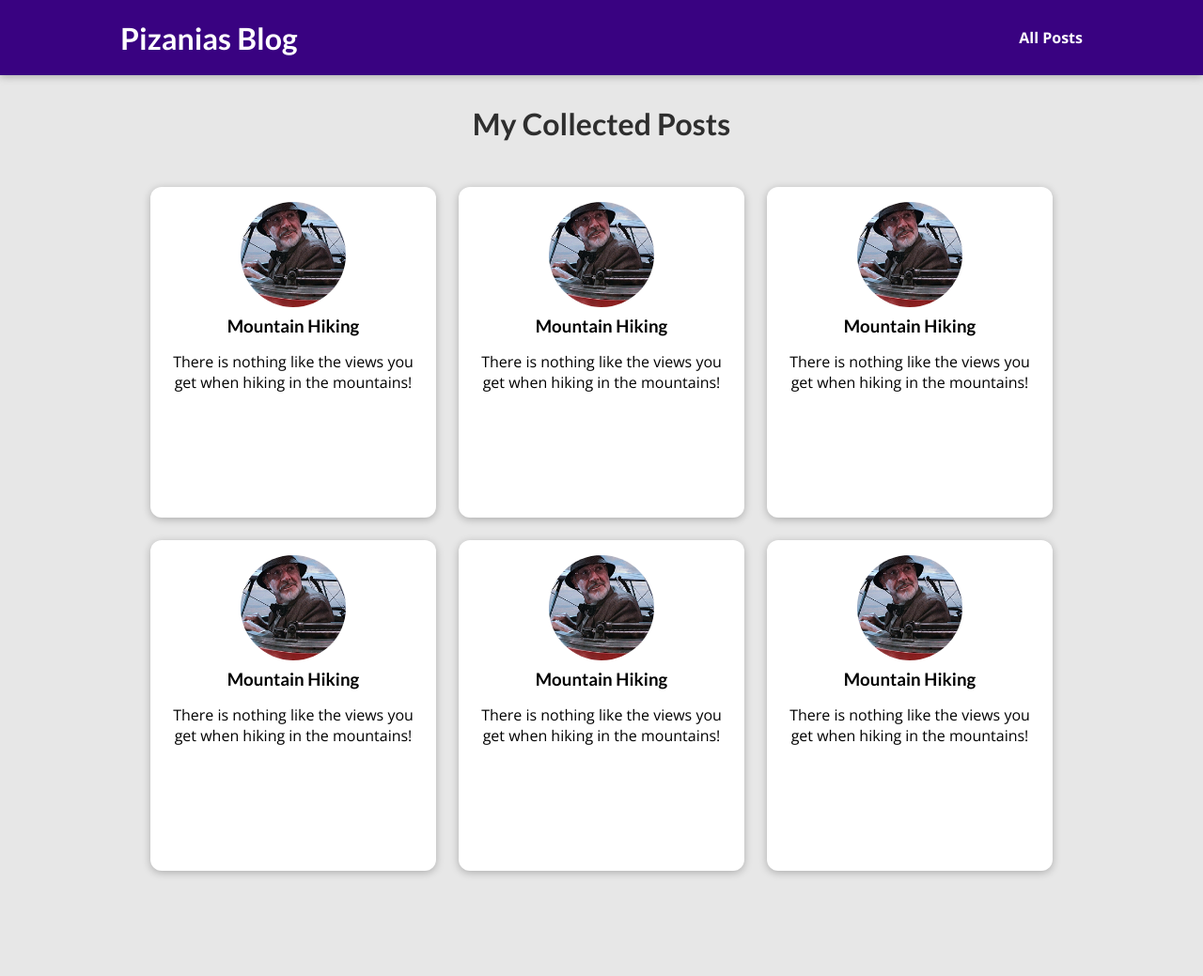
After one commit to Pizanias-S/Python-Django-Blog, a Django app: template blog/templates/blog/all-posts.html in a window 1280 px wide. The commit adds this page. Shown: the whole page at 94% size. Run offline with Django 4.2, Linux system fonts and the light colour scheme; the template is opened without the code that fills it, so the values that code supplies are empty.

Commit message:
My blog main

```diff
--- /dev/null
+++ b/blog/static/blog/all-posts.css
@@ -0,0 +1,43 @@
+body {
+  background-color: #e7e7e7;
+}
+
+#main-navigation {
+  background-color: #390281;
+  box-shadow: 0 2px 8px rgba(0, 0, 0, 0.25);
+}
+
+#all-posts {
+  margin: 7rem auto;
+  width: 90%;
+  max-width: 60rem;
+}
+
+#all-posts h2 {
+  text-align: center;
+  font-size: 2rem;
+  color: #2e2e2e;
+  margin: 3rem 0;
+}
+
+ul {
+  list-style: none;
+  margin: 0;
+  padding: 0;
+  display: grid;
+  grid-template-columns: repeat(auto-fill, minmax(17rem, 1fr));
+  gap: 1.5rem;
+}
+
+.post img {
+  width: 7rem;
+  height: 7rem;
+}
+
+.post a {
+  height: 22rem;
+  transform-origin: center;
+  box-shadow: 0 2px 8px rgba(0, 0, 0, 0.25);
+  border-radius: 12px;
+  background-color: white;
+}
--- /dev/null
+++ b/blog/static/blog/post.css
@@ -0,0 +1,43 @@
+.post {
+  display: flex;
+  flex-direction: column;
+  align-items: center;
+  text-align: center;
+}
+
+.post a {
+  text-decoration: none;
+  color: black;
+  transition: all 0.2s ease;
+  padding: 1rem;
+}
+
+.post a:hover,
+.post a:active {
+  transform: scale(1.1);
+  background-color: #390281;
+  color: white;
+}
+
+.post img {
+  width: 5rem;
+  height: 5rem;
+  object-fit: cover;
+  border-radius: 50%;
+}
+
+.post h3 {
+  margin: 0.25rem 0;
+}
+
+.post time {
+  color: #666666;
+  margin: 0.25rem;
+  font-style: italic;
+  font-size: 0.85rem;
+}
+
+.post:hover time,
+.post:active time {
+  color: white;
+}
--- /dev/null
+++ b/blog/templates/blog/all-posts.html
@@ -0,0 +1,26 @@
+{% extends "base.html" %}
+{% load static %}
+
+{% block title %}
+    All My Posts
+{% endblock %}
+
+{% block css_files %}
+    <link rel="stylesheet" href="{% static "blog/post.css" %}"/>
+    <link rel="stylesheet" href="{% static "blog/all-posts.css" %}"/>
+{% endblock %}
+
+{% block content %}
+<section id="all-posts">
+    <h2>My Collected Posts</h2>
+
+    <ul>
+        {% include "blog/includes/post.html" %}
+        {% include "blog/includes/post.html" %}
+        {% include "blog/includes/post.html" %}
+        {% include "blog/includes/post.html" %}
+        {% include "blog/includes/post.html" %}
+        {% include "blog/includes/post.html" %}
+    </ul>
+</section>
+{% endblock %}
--- /dev/null
+++ b/blog/templates/blog/includes/post.html
@@ -0,0 +1,14 @@
+{% load static %}
+
+
+<li>
+    <article class="post">
+        <a href="{% url "post-detail-page" slug="the-mountains" %}">
+            <img src="{% static "blog/images/Indy-and-Henry-in-an-airplane.png" %}" alt="Mountain Hiking"/>
+            <div class="post__content">
+                <h3>Mountain Hiking</h3>
+                <p>There is nothing like the views you get when hiking in the mountains!</p>
+            </div>
+        </a>
+    </article>
+</li>
--- a/blog/views.py
+++ b/blog/views.py
@@ -8,7 +8,7 @@ def starting_page(request):
 
 
 def posts(request):
-    pass
+    return render(request, "blog/all-posts.html")
 
 
 def post_detail(request):
--- a/templates/base.html
+++ b/templates/base.html
@@ -12,6 +12,12 @@
     {% endblock %}
 </head>
 <body>
+    <header id="main-navigation">
+        <h1><a href="{% url "starting-page" %}">Pizanias Blog</a> </h1>
+        <nav>
+            <a href="{% url "posts-page" %}">All Posts</a>
+        </nav>
+    </header>
     {% block content %}
 
     {% endblock %}
```
Also changed, not shown: blog/templates/blog/index.html (+4 -18 lines), blog/templates/blog/post-detail.html (added, +14 -0 lines), blog/static/blog/images/87973286_o.jpg (added), blog/static/blog/images/Indy-and-Henry-in-an-airplane.png (added), blog/static/blog/images/indiana-jones-et-la-dern-ii02-g.jpg (added).
